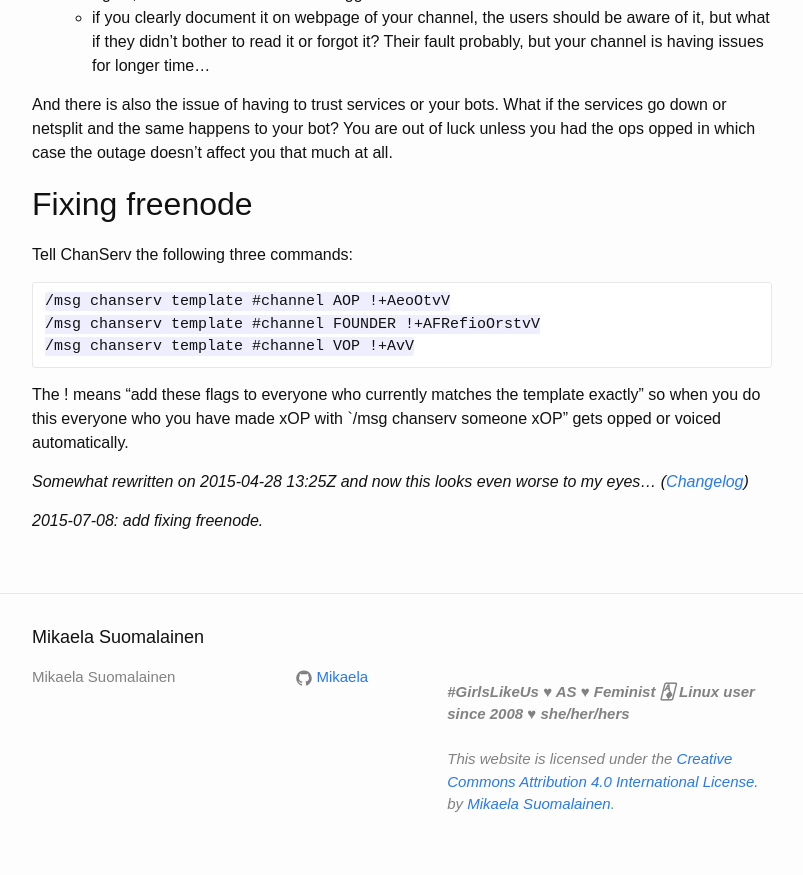
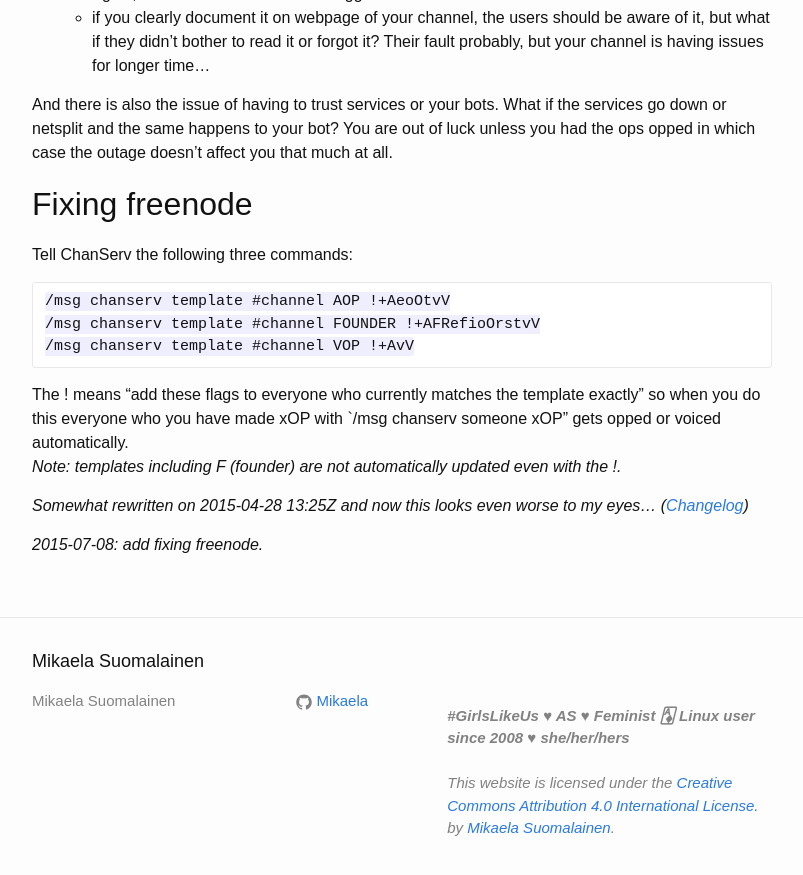
Before and after one commit to Mikaela/mikaela.github.io, a Jekyll site: the page built from _posts/2015-04-01-keep-the-ops-opped.md, in a window 1280 px wide and 900 px high, scrolled down 824 px. Shown: the top 875 px of the window, without its empty margins (238-1041 px from the left). Built offline with Jekyll 4.4.1, drawn with Linux system fonts in a browser that asks for light colours; Markdown is read by kramdown in place of the engine named in the settings; comment, search, counter and statistics services are not loaded.

Commit message:
keep the ops opped: add note about +F

```diff
--- a/_posts/2015-04-01-keep-the-ops-opped.md
+++ b/_posts/2015-04-01-keep-the-ops-opped.md
@@ -61,7 +61,9 @@
 
 The ! means "add these flags to everyone who currently matches the template
 exactly" so when you do this everyone who you have made xOP with
-`/msg chanserv someone xOP" gets opped or voiced automatically.
+`/msg chanserv someone xOP" gets opped or voiced automatically.<br/>
+*Note: templates including F (founder) are not automatically updated even
+with the !.*
 
 *Somewhat rewritten on 2015-04-28 13:25Z and now this looks even worse
 to my eyes... ([Changelog](https://github.com/Mikaela/mikaela.github.io/commits/master/_posts/2015-04-01-keep-the-ops-opped.md))*
```
